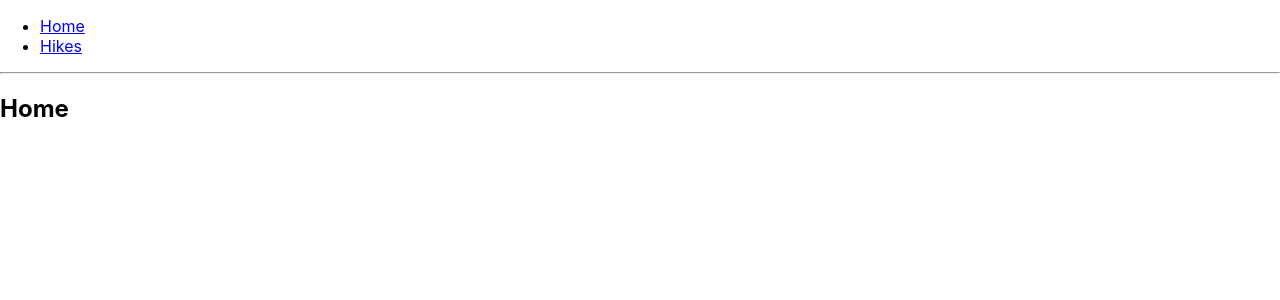
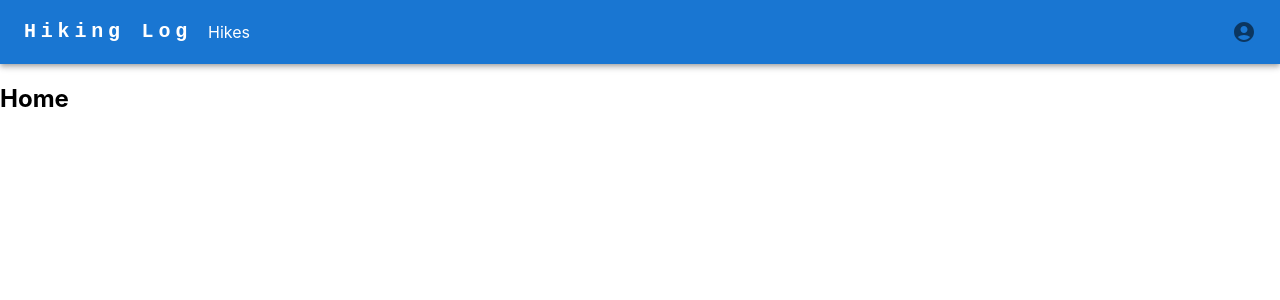
Before and after one commit to jaytnelson/hiking-log, a React (Create React App) app: page / in a window 1280 px wide. Shown: the top 300 px of the page. Built offline with nearby package versions, Linux system fonts and the light colour scheme.

Commit message:
add NavBar component

```diff
--- a/package.json
+++ b/package.json
@@ -16,6 +16,7 @@
     "react-dom": "^18.2.0",
     "react-router-dom": "^6.6.2",
     "react-scripts": "5.0.1",
+    "sass": "^1.57.1",
     "web-vitals": "^2.1.4"
   },
   "scripts": {
--- a/src/App.js
+++ b/src/App.js
@@ -1,6 +1,13 @@
 import React from 'react';
-import { BrowserRouter as Router, Routes, Route, Outlet, Link } from "react-router-dom";
+import {
+  BrowserRouter as Router,
+  Routes,
+  Route,
+  Outlet
+} from "react-router-dom";
+
 import HikeList from './components/HikeList'
+import NavBar from './components/NavBar'
 
 function App() {
   return (
@@ -20,18 +27,7 @@
     <div>
       {/* A "layout route" is a good place to put markup you want to
           share across all the pages on your site, like navigation. */}
-      <nav>
-        <ul>
-          <li>
-            <Link to="/">Home</Link>
-          </li>
-          <li>
-            <Link to="/hikes">Hikes</Link>
-          </li>
-        </ul>
-      </nav>
-
-      <hr />
+      <NavBar />
 
       {/* An <Outlet> renders whatever child route is currently active,
           so you can think about this <Outlet> as a placeholder for
--- a/src/components/HikeList/index.js
+++ b/src/components/HikeList/index.js
@@ -1,9 +1,12 @@
 import React, { useState, useEffect } from 'react';
+import Box from '@mui/material/Box';
+import Container from '@mui/material/Container';
+import Paper from '@mui/material/Paper';
 
 function HikeList() {
   const [hikes, setHikes] = useState([]);
 
-  const getHikes = () => fetch('https://bmjfgvynnl.execute-api.us-west-2.amazonaws.com/items')
+  const getHikes = () => fetch(process.env.REACT_APP_HIKE_API_URL)
   .then((response) => response.json())
   .then((data) => {
     console.log(data);
@@ -15,13 +18,15 @@
   }, []);
 
   return (
-    <div className="App">
-      <header className="App-header">
-        <div>
-          {hikes.length > 0 && hikes.map((h) => <p key={h.hikeid}>{h.name}</p>)}
-        </div>
-      </header>
-    </div>
+    <Container maxWidth="sm">
+      <Box>
+        <Paper>
+        <ul>
+            {hikes.length > 0 && hikes.map((h) => <li key={h.hikeid}>{h.name}</li>)}
+        </ul>
+        </Paper>
+      </Box>
+    </Container>
   );
 }
 
--- /dev/null
+++ b/src/components/NavBar/index.js
@@ -0,0 +1,151 @@
+import * as React from 'react';
+// import { NavLink } from "react-router-dom";
+import Link from '@mui/material/Link';
+import AppBar from '@mui/material/AppBar';
+import Box from '@mui/material/Box';
+import Toolbar from '@mui/material/Toolbar';
+import IconButton from '@mui/material/IconButton';
+import Typography from '@mui/material/Typography';
+import Menu from '@mui/material/Menu';
+import MenuIcon from '@mui/icons-material/Menu';
+import Container from '@mui/material/Container';
+import Tooltip from '@mui/material/Tooltip';
+import MenuItem from '@mui/material/MenuItem';
+import AccountCircleIcon from '@mui/icons-material/AccountCircle';
+
+// import styles from './NavBar.scss';
+
+const settings = ['Profile', 'Logout'];
+
+function NavBar() {
+  const [anchorElNav, setAnchorElNav] = React.useState(null);
+  const [anchorElUser, setAnchorElUser] = React.useState(null);
+
+  const handleOpenNavMenu = (event) => {
+    setAnchorElNav(event.currentTarget);
+  };
+  const handleOpenUserMenu = (event) => {
+    setAnchorElUser(event.currentTarget);
+  };
+
+  const handleCloseNavMenu = () => {
+    setAnchorElNav(null);
+  };
+
+  const handleCloseUserMenu = () => {
+    setAnchorElUser(null);
+  };
+
+  return (
+    <AppBar position="static">
+      <Container maxWidth="xl">
+        <Toolbar disableGutters>
+          <Typography
+            variant="h6"
+            noWrap
+            component="a"
+            href="/"
+            sx={{
+              mr: 2,
+              display: { xs: 'none', md: 'flex' },
+              fontFamily: 'monospace',
+              fontWeight: 700,
+              letterSpacing: '.3rem',
+              color: 'inherit',
+              textDecoration: 'none',
+            }}
+          >
+            Hiking Log
+          </Typography>
+
+          <Box sx={{ flexGrow: 1, display: { xs: 'flex', md: 'none' } }}>
+            <IconButton
+              size="large"
+              aria-label="account of current user"
+              aria-controls="menu-appbar"
+              aria-haspopup="true"
+              onClick={handleOpenNavMenu}
+              color="inherit"
+            >
+              <MenuIcon />
+            </IconButton>
+            <Menu
+              id="menu-appbar"
+              anchorEl={anchorElNav}
+              anchorOrigin={{
+                vertical: 'bottom',
+                horizontal: 'left',
+              }}
+              keepMounted
+              transformOrigin={{
+                vertical: 'top',
+                horizontal: 'left',
+              }}
+              open={Boolean(anchorElNav)}
+              onClose={handleCloseNavMenu}
+              sx={{
+                display: { xs: 'block', md: 'none' },
+              }}
+            >
+              <MenuItem onClick={handleCloseNavMenu}>
+                <Link underline="none" color="white" href="/hikes">Hikes</Link>
+              </MenuItem>
+            </Menu>
+          </Box>
+          <Typography
+            variant="h5"
+            noWrap
+            component="a"
+            href=""
+            sx={{
+              mr: 2,
+              display: { xs: 'flex', md: 'none' },
+              flexGrow: 1,
+              fontFamily: 'monospace',
+              fontWeight: 700,
+              letterSpacing: '.3rem',
+              color: 'inherit',
+              textDecoration: 'none',
+            }}
+          >
+            Hiking Log
+          </Typography>
+          <Box sx={{ flexGrow: 1, display: { xs: 'none', md: 'flex' } }}>
+            <Link underline="none" color="white" href="/hikes">Hikes</Link>
+          </Box>
+
+          <Box sx={{ flexGrow: 0 }}>
+            <Tooltip title="Open settings">
+              <IconButton onClick={handleOpenUserMenu} sx={{ p: 0 }}>
+                <AccountCircleIcon />
+              </IconButton>
+            </Tooltip>
+            <Menu
+              sx={{ mt: '45px' }}
+              id="menu-appbar"
+              anchorEl={anchorElUser}
+              anchorOrigin={{
+                vertical: 'top',
+                horizontal: 'right',
+              }}
+              keepMounted
+              transformOrigin={{
+                vertical: 'top',
+                horizontal: 'right',
+              }}
+              open={Boolean(anchorElUser)}
+              onClose={handleCloseUserMenu}
+            >
+              {settings.map((setting) => (
+                <MenuItem key={setting} onClick={handleCloseUserMenu}>
+                  <Typography textAlign="center">{setting}</Typography>
+                </MenuItem>
+              ))}
+            </Menu>
+          </Box>
+        </Toolbar>
+      </Container>
+    </AppBar>
+  );
+}
+export default NavBar;
```
Also changed, not shown: src/components/NavBar/NavBar.scss (added), 2 other files (tests, documents, lock files or other folders).
